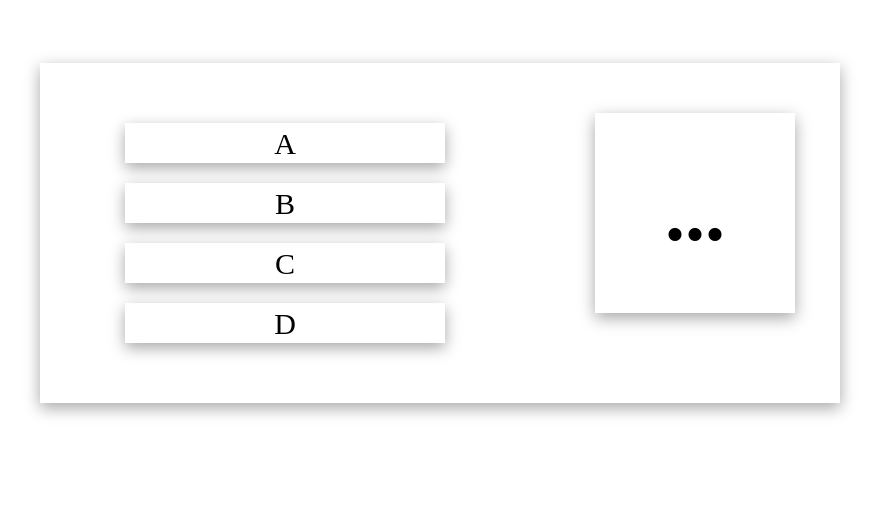
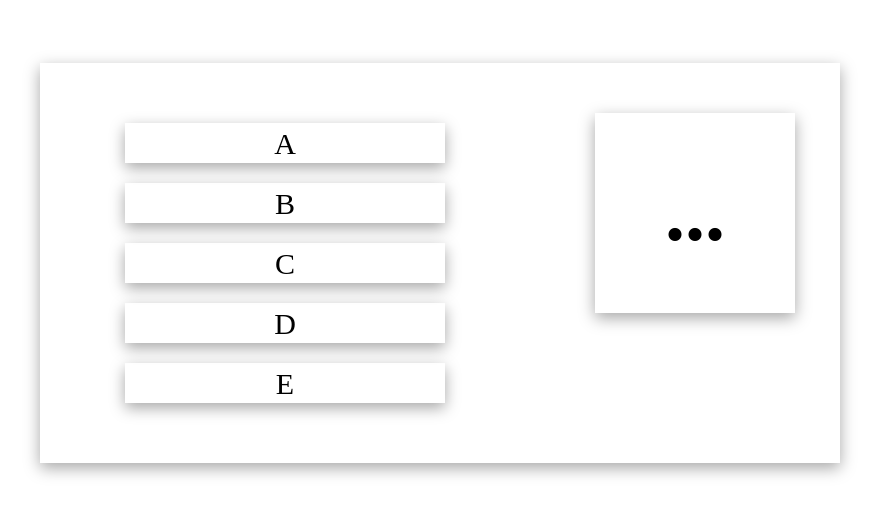
Before and after one commit to BrownEdgar/React_DESEMBER, a React (Vite) app: page / in a window 1280 px wide. Shown: the part 137-652 px from the top of the page, without its empty margins (200-1079 px from the left). Built offline with nearby package versions, Linux system fonts and the light colour scheme.

Commit message:
-modifid home worck 02.09.25

```diff
--- a/src/users/Hovhannes/TASCKS/hWorck02_09/App.jsx
+++ b/src/users/Hovhannes/TASCKS/hWorck02_09/App.jsx
@@ -2,7 +2,7 @@ import { useState } from "react"
 import "./App.scss"
 
 
-const abc = ["A", "B", "C", "D"]
+const abc = ["A", "B", "C", "D", "E"]
 export default function App(){
   const [letrArr, setLetrArr] = useState("...");
 
```
